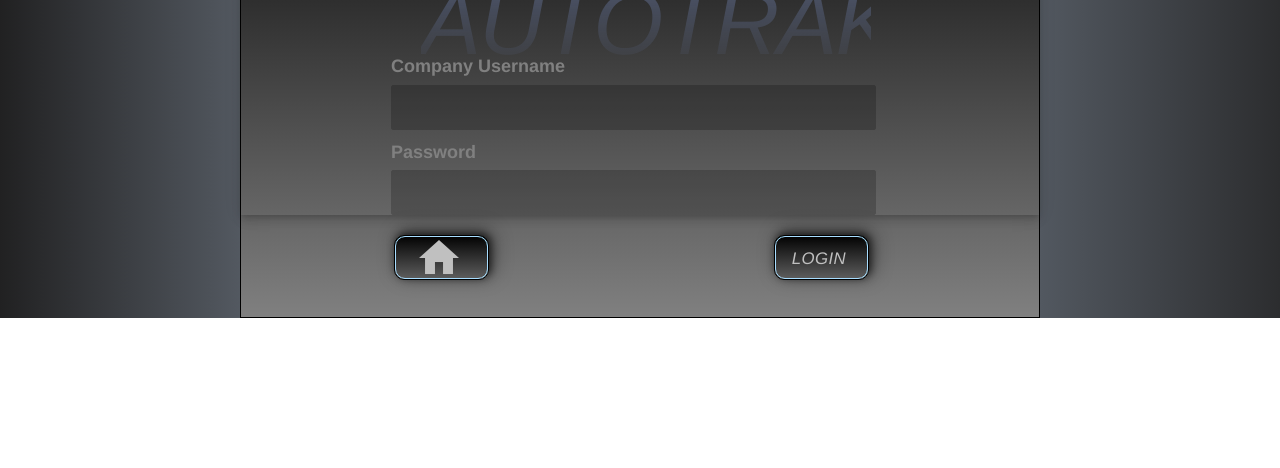
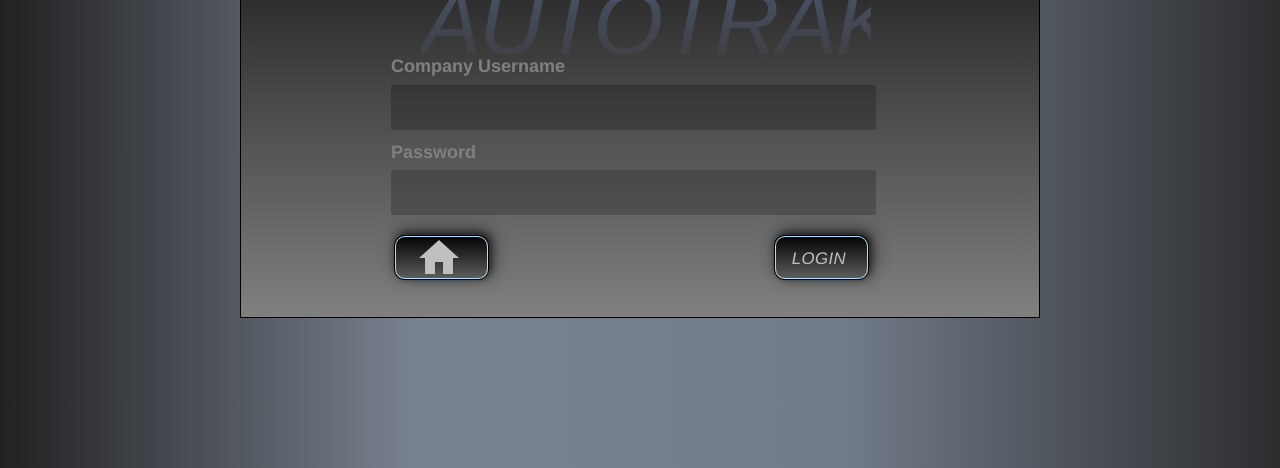
Before and after one commit to pwood1284/AutoTrak-Front-End, a website with bundled scripts: page app/index.html at #/company/login in a window 1280 px wide. Shown: the part 357-825 px from the top of the page. Before the commit the page ends 800 px from the top, so only its background shows below. Built offline with nearby package versions, Linux system fonts and the light colour scheme.

Commit message:
remove whiteframe from login company

```diff
--- a/app/css/main.css
+++ b/app/css/main.css
@@ -2030,3 +2030,11 @@
 .navContentBody {
   font-size: 18px;
 }
+
+.loginFooter {
+  position: relative;
+
+  height: 150px;
+  width: 100%;
+
+}
--- a/app/js/home/company.login.tpl.html
+++ b/app/js/home/company.login.tpl.html
@@ -8,7 +8,7 @@
     </div>
 </header>
 <div class=adminLoginContainer>
-  <div class="tech-header-login md-whiteframe-z3">
+  <div class="tech-header-login">
     <form>
       <div class="appTitle">
         <h1 class="appTitleLocation">Autotrak</h1>
@@ -32,9 +32,12 @@
           <md-button class="squarebtn squarebtn-login" ng-click="loginMain(user)"><i>Login</i></md-button>
       </div>
     </form>
-  </div>
-<div>
-  <div class="backBtn">
-    <md-button class="squarebtn squarebtn-login" ng-click="home()"><i class="material-icons md-48">home</i></md-button>
+
+    <div>
+      <div class="backBtn">
+        <md-button class="squarebtn squarebtn-login" ng-click="home()"><i class="material-icons md-48">home</i></md-button>
+      </div>
+    </div>
   </div>
 </div>
+<div class="loginFooter"></div>
```
Also changed, not shown: Readme.md.
